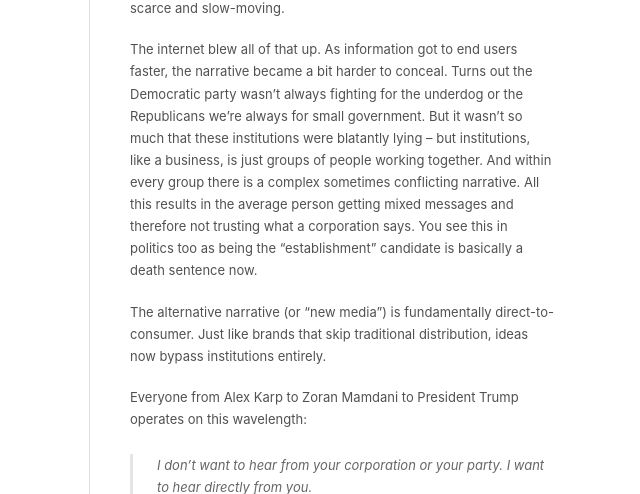
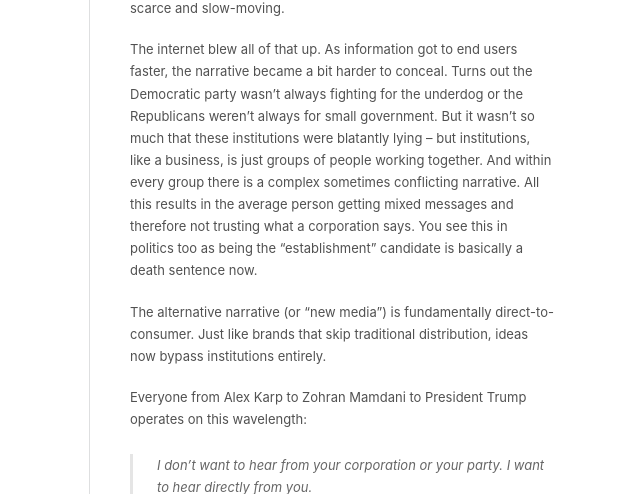
Before and after one commit to qasar/qasar.github.io, a Jekyll site: the page built from _essay/newqasar.md, in a window 1280 px wide and 900 px high, scrolled down 674 px. Shown: the part 219-713 px from the top of the window, without its empty margins (111-751 px from the left). Built offline with Jekyll 4.4.1, drawn with Linux system fonts in a browser that asks for light colours.

Commit message:
Update newqasar essay

```diff
--- a/_essay/newqasar.md
+++ b/_essay/newqasar.md
@@ -38,7 +38,7 @@
 
 
 
-The internet blew all of that up. As information got to end users faster, the narrative became a bit harder to conceal. Turns out the Democratic party wasn't always fighting for the underdog or the Republicans we're always for small government. But it wasn't so much that these institutions were blatantly lying -- but institutions, like a business, is just groups of people working together. And within every group there is a complex sometimes conflicting narrative. All this results in the average person getting mixed messages and therefore not trusting what a corporation says. You see this in politics too as being the "establishment" candidate is basically a death sentence now.
+The internet blew all of that up. As information got to end users faster, the narrative became a bit harder to conceal. Turns out the Democratic party wasn't always fighting for the underdog or the Republicans weren't always for small government. But it wasn't so much that these institutions were blatantly lying -- but institutions, like a business, is just groups of people working together. And within every group there is a complex sometimes conflicting narrative. All this results in the average person getting mixed messages and therefore not trusting what a corporation says. You see this in politics too as being the "establishment" candidate is basically a death sentence now.
 
 
 
@@ -46,7 +46,7 @@
 
 
 
-Everyone from Alex Karp to Zoran Mamdani to President Trump operates on this wavelength:
+Everyone from Alex Karp to Zohran Mamdani to President Trump operates on this wavelength:
 
 
 
```
